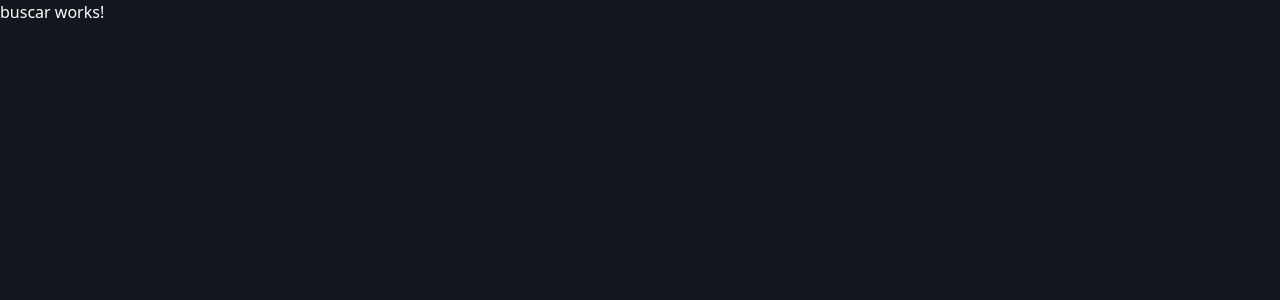
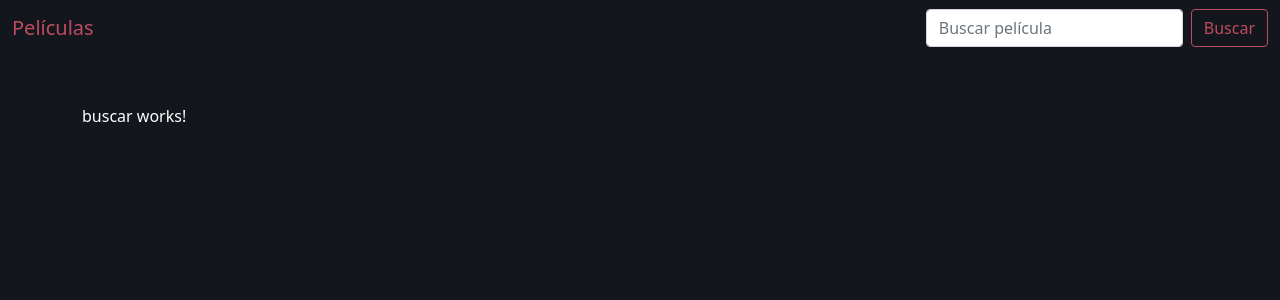
Before and after one commit to sergio4540/peliculasApp, an Angular app: page /buscar/1 in a window 1280 px wide. Shown: the top 300 px of the page. Built offline with nearby package versions, Linux system fonts and the light colour scheme; no server answers.

Commit message:
feat: create navbar

```diff
--- a/src/app/app.component.html
+++ b/src/app/app.component.html
@@ -1 +1,5 @@
-<router-outlet></router-outlet>
+<!-- navbar -->
+<app-navbar></app-navbar>
+<div class="container mt-5">
+    <router-outlet></router-outlet>
+</div>
--- a/src/app/app.module.ts
+++ b/src/app/app.module.ts
@@ -5,6 +5,7 @@ import { HttpClientModule } from '@angular/common/http';
 
 import { AppComponent } from './app.component';
 import { AppRoutingModule } from './app-routing.module';
+import { ComponentsModule } from './components/components.module';
 
 @NgModule({
   declarations: [
@@ -13,7 +14,8 @@ import { AppRoutingModule } from './app-routing.module';
   imports: [
     BrowserModule,
     HttpClientModule,
-    AppRoutingModule
+    AppRoutingModule,
+    ComponentsModule
   ],
   providers: [],
   bootstrap: [AppComponent]
--- /dev/null
+++ b/src/app/components/navbar/navbar.component.html
@@ -0,0 +1,15 @@
+<nav class="navbar navbar-expand-sm">
+    <div class="container-fluid">
+        <a class="navbar-brand" routerLink="/home">Películas</a>
+
+        <div class="collapse navbar-collapse" id="navbarSupportedContent">
+            <ul class="navbar-nav me-auto mb-2 mb-lg-0">
+
+            </ul>
+            <form class="d-flex">
+                <input class="form-control me-2" type="search" placeholder="Buscar película" aria-label="Search">
+                <button class="btn btn-outline-success" type="submit">Buscar</button>
+            </form>
+        </div>
+    </div>
+</nav>
--- /dev/null
+++ b/src/app/components/navbar/navbar.component.ts
@@ -0,0 +1,15 @@
+import { Component, OnInit } from '@angular/core';
+
+@Component({
+  selector: 'app-navbar',
+  templateUrl: './navbar.component.html',
+  styleUrls: ['./navbar.component.css']
+})
+export class NavbarComponent implements OnInit {
+
+  constructor() { }
+
+  ngOnInit(): void {
+  }
+
+}
```
Also changed, not shown: src/app/components/components.module.ts (+10 -2 lines), src/app/components/navbar/navbar.component.css (added).
